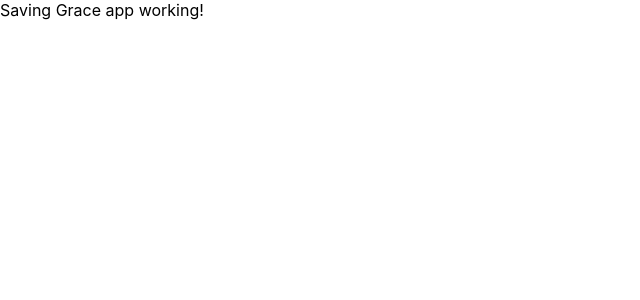
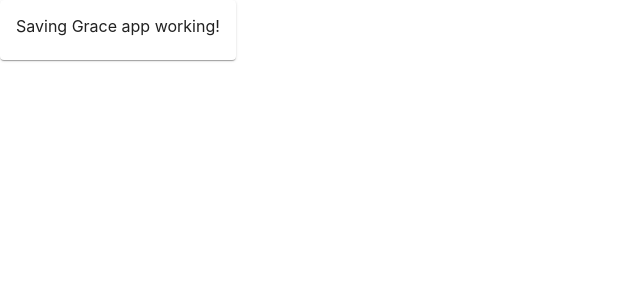
Before and after one commit to nstseek/saving-grace, a React (Create React App) app in the folder Front/: page / in a window 1280 px wide. Shown: the top 300 px of the page, without its empty margins (0-640 px from the left). Built offline with nearby package versions, Linux system fonts and the light colour scheme.

Commit message:
Adiciona exemplo de utilização do Material UI

```diff
--- a/Front/src/App.tsx
+++ b/Front/src/App.tsx
@@ -1,10 +1,13 @@
+import { Card, CardContent } from '@material-ui/core';
 import React from 'react';
 import './App.scss';
 
 function App() {
   return (
-    <div className="App">
-      Saving Grace app working!
+    <div className='App'>
+      <Card>
+        <CardContent>Saving Grace app working!</CardContent>
+      </Card>
     </div>
   );
 }
```
